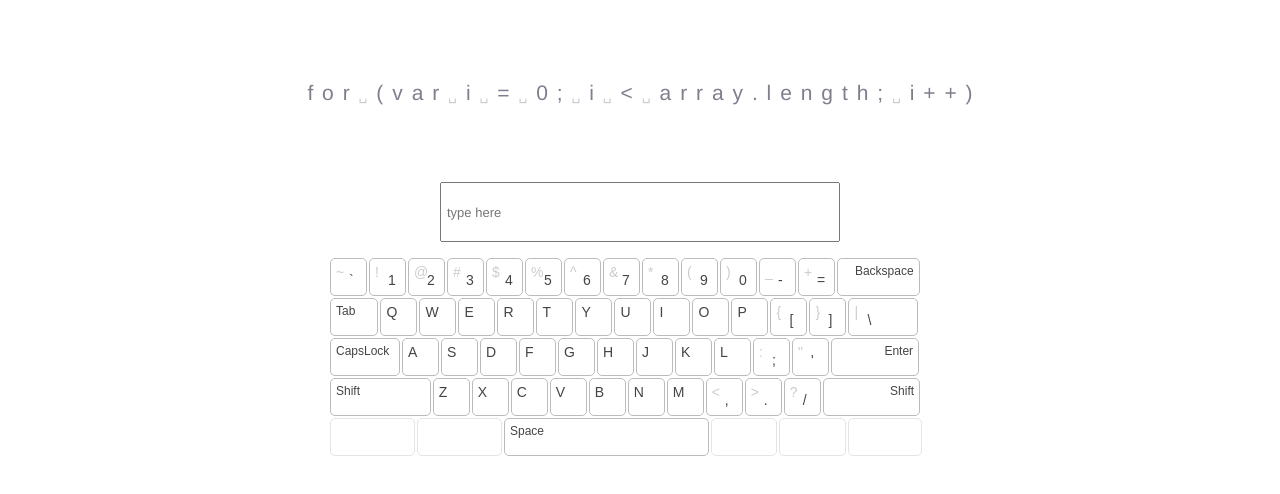
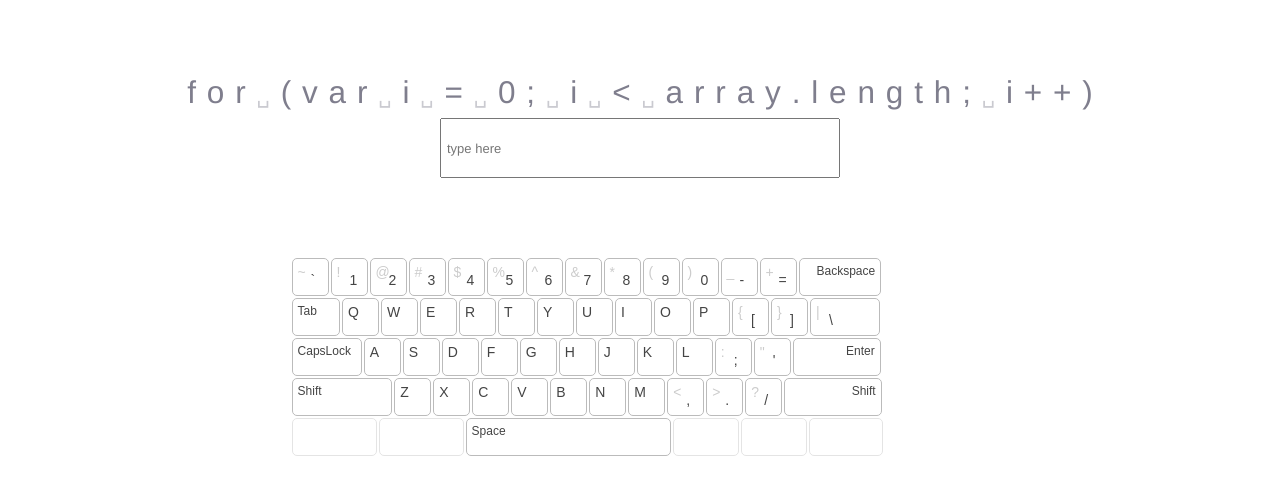
Before and after one commit to rackstar/P10X, a website: page public/index.html in a window 1280 px wide. Shown: the part 148-642 px from the top of the page. Drawn offline with nearby package versions, Linux system fonts and the light colour scheme; some packages are replaced by stand-ins of ours.

Commit message:
updated typing positions

```diff
--- a/public/styles/styles.css
+++ b/public/styles/styles.css
@@ -71,6 +71,7 @@
   left: 50%;
   margin-right: -50%;
   transform: translate(-50%, -50%);
+  font-size: 1.5em;
 }
 
 #inputArea {
@@ -80,7 +81,7 @@
   font-size: 13px;
   padding: 5px;
   margin-bottom: 5px;
-  top: 45%;
+  top: 37%;
 }
 
 .fragment-item {
@@ -133,7 +134,7 @@
   border: 0px solid #e7e7e7;
   position: absolute;
   top: 400px;
-  left: 55%;
+  left: 52%;
   margin-left: -380px;
 }
 
```
